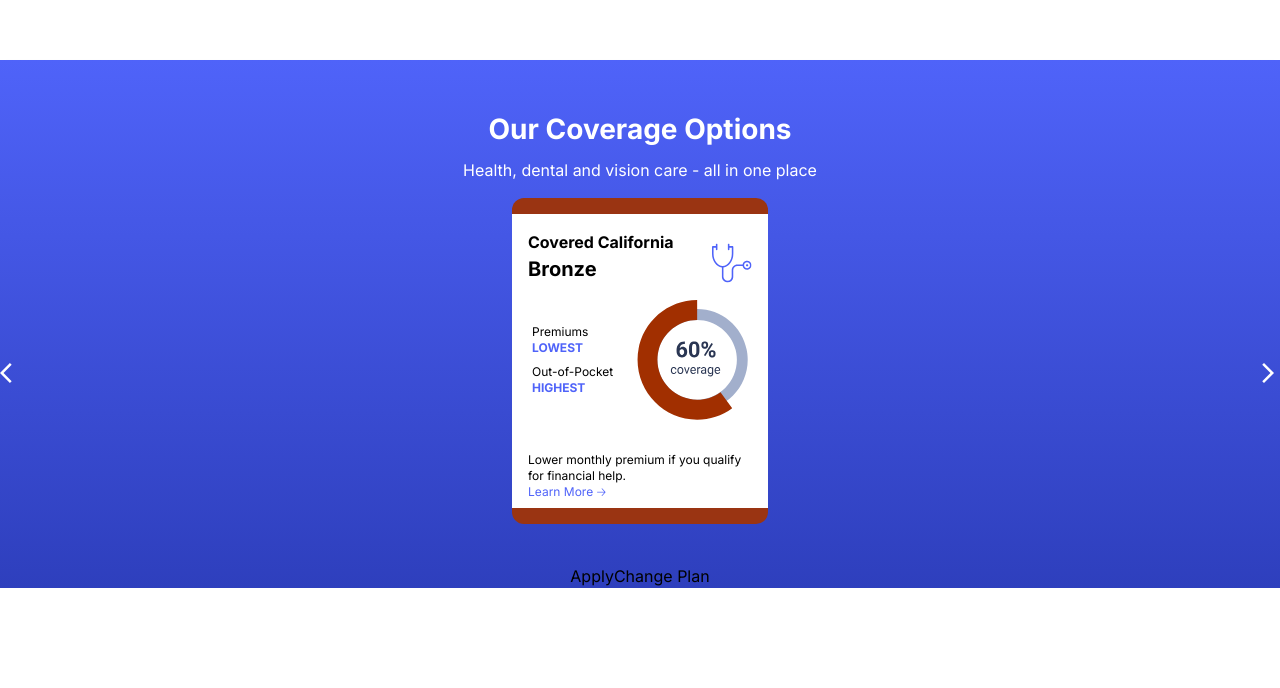
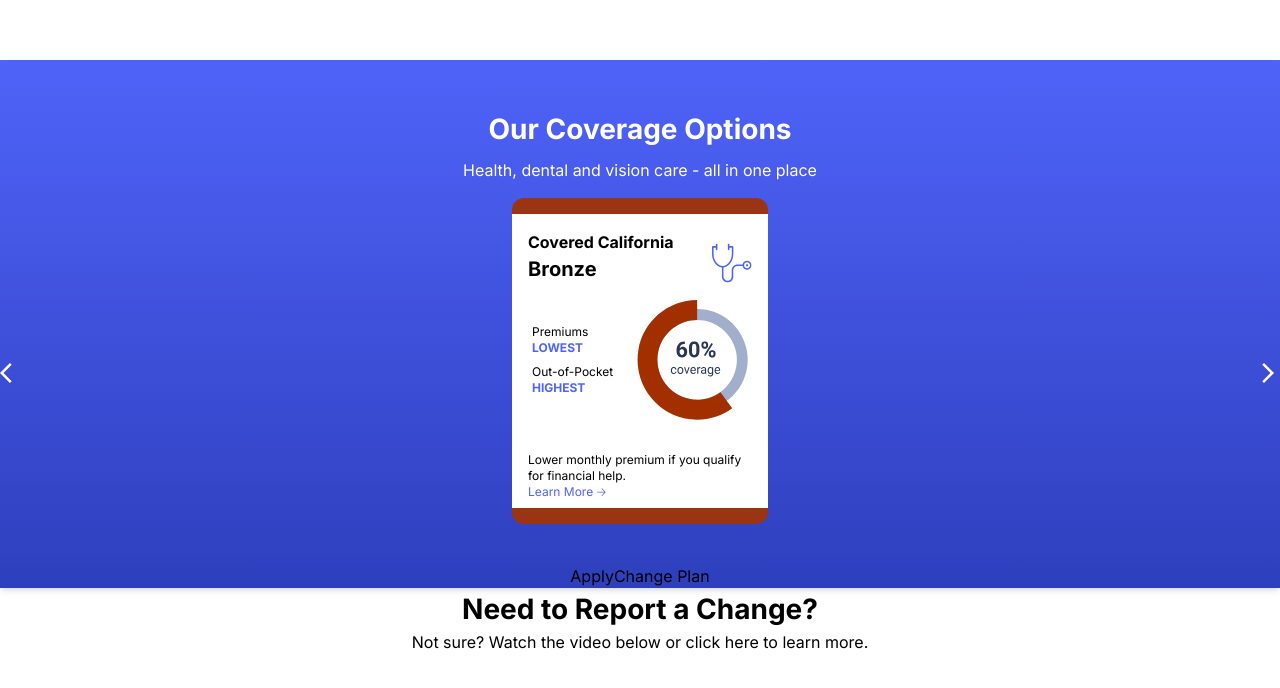
Before and after one commit to Gome510/covered-ca-clone-client, a Next.js app: page / in a window 1280 px wide. Shown: the part 1684-2372 px from the top of the page. Before the commit the page ends 2272 px from the top, so only its background shows below. Built offline with nearby package versions, Linux system fonts and the light colour scheme; grey boxes are pictures that could not be loaded.

Commit message:
[feat] Add ReportChange

```diff
--- a/app/page.tsx
+++ b/app/page.tsx
@@ -2,6 +2,7 @@ import React from "react";
 import ApplyNow from "./ui/Home/ApplyNow";
 import CoverageEnding from "./ui/Home/CoverageEnding";
 import CoverageOptions from "./ui/Home/CoverageOptions";
+import ReportChange from "./ui/Home/ReportChange";
 export default function HomePage() {
   return (
     <>
@@ -10,6 +11,7 @@ export default function HomePage() {
 
       <CoverageEnding />
       <CoverageOptions />
+      <ReportChange />
     </>
   );
 }
--- /dev/null
+++ b/app/ui/Home/ReportChange.tsx
@@ -0,0 +1,23 @@
+function ReportChange() {
+  return (
+    <div className="flex flex-col items-center">
+      <h2>Need to Report a Change?</h2>
+      <p>
+        Not sure? Watch the video below or{" "}
+        <a href=""> click here to learn more.</a>
+      </p>
+      <iframe
+        className="rounded-xl"
+        width="364"
+        height="208"
+        src="https://www.youtube.com/embed/-d6qoR5N7GM?si=EYOMW8zfiXru1icY"
+        title="YouTube video player"
+        frameBorder="0"
+        allow="accelerometer; autoplay; clipboard-write; encrypted-media; gyroscope; picture-in-picture; web-share"
+        referrerPolicy="strict-origin-when-cross-origin"
+        allowFullScreen
+      ></iframe>
+    </div>
+  );
+}
+export default ReportChange;
```
